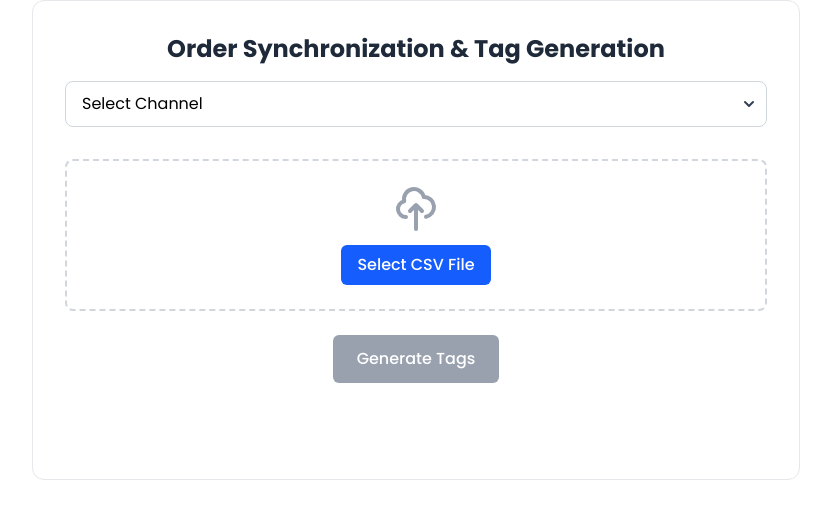
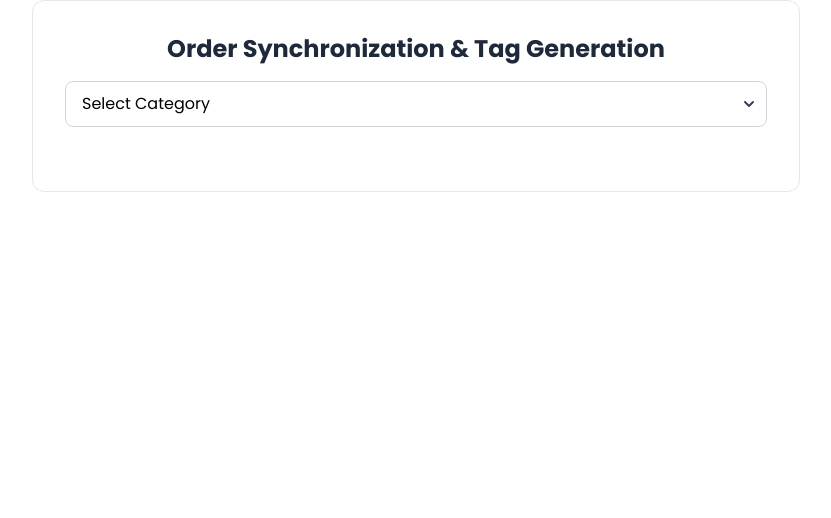
Before and after one commit to Sachinrawat6/orderIdCreation, a React (Vite) app: page / in a window 1280 px wide. Shown: the top 518 px of the page, without its empty margins (224-1055 px from the left). Built offline with nearby package versions, Linux system fonts and the light colour scheme.

Commit message:
file upload when category selected

```diff
--- a/src/components/UploadAndSyncWithOrderId.jsx
+++ b/src/components/UploadAndSyncWithOrderId.jsx
@@ -106,7 +106,7 @@ const UploadAndSyncWithOrderId = () => {
                 // onChange={(e)=>console.log(e.target.value)}
                 className="block appearance-none w-full bg-white border border-gray-300 hover:border-gray-400 px-4 py-2.5 pr-8 rounded-lg focus:outline-none focus:ring-2 focus:ring-blue-500 focus:border-blue-500 transition-all cursor-pointer"
               >
-                <option value="">Select Channel</option>
+                <option value="">Select Category</option>
                 <option value="Return">Return</option>
                 <option value="New">New</option>
               </select>
@@ -127,7 +127,7 @@ const UploadAndSyncWithOrderId = () => {
           </div>
         </div>
 
-        <div className="space-y-6">
+        <div className={`space-y-6 ${channel.length>0?"block":"hidden"} `}>
           <div className="border-2 border-dashed border-gray-300 rounded-lg p-6 text-center transition hover:border-blue-400">
             <div className="flex flex-col items-center justify-center space-y-3">
               <svg
```
